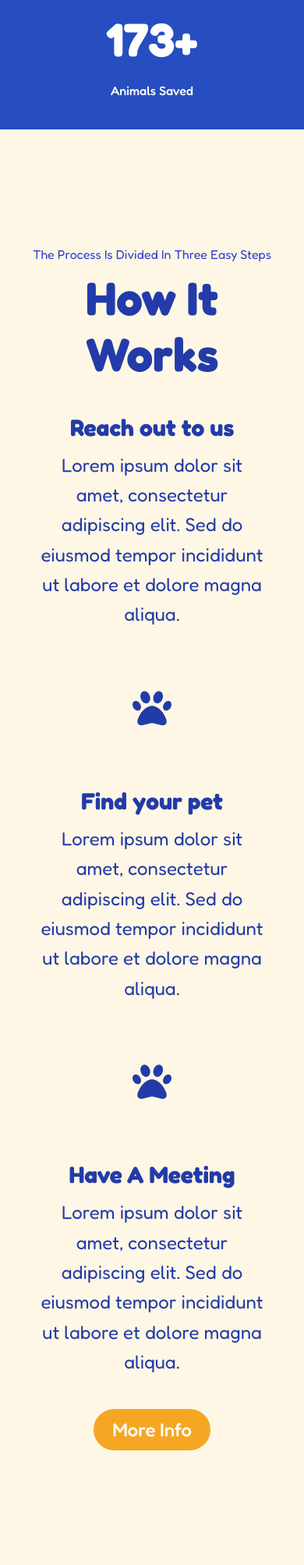
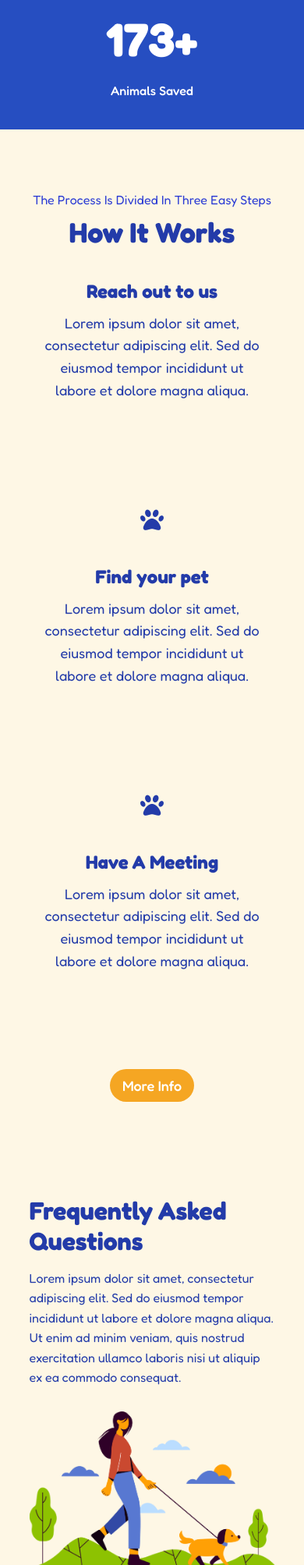
Before and after one commit to Alex-Shanley/Pawfect-Match, a Flask app: page / in a window 390 px wide. Shown: the part 860-2867 px from the top of the page at 78% size. Run offline with Flask 3, Linux system fonts and the light colour scheme; data that the repository does not hold is empty; some libraries are stand-ins or nearby versions.

Commit message:
responsive 2

```diff
--- a/static/css/style.css
+++ b/static/css/style.css
@@ -1362,57 +1362,56 @@ input[type="checkbox"] {
 
 
 
-@media (max-width: 1024px) {
-  .how-it-works {
-    padding: 0 20px;
-    gap: 30px;
+@media (max-width: 992px) {
+  .title {
+    font-size: 48px;
   }
-
-  .how-step {
-    flex: 1 1 45%;
-    padding: 25px 20px;
+  .step p {
+    font-size: 20px;
+    padding: 0 8px;
   }
-
-  .how-step-title {
-    font-size: 24px;
+  .paw-print {
+    font-size: 40px;
   }
-
-  .how-step-description {
-    font-size: 16px;
+  .more-info button {
+    font-size: 20px;
+    padding: 10px 20px;
   }
 }
 
-@media (max-width: 768px) {
-  .how-it-works {
+
+@media (max-width: 600px) {
+  .how-we-work {
+    padding: 80px 15px;
+  }
+  .title {
+    font-size: 36px;
+  }
+  .steps {
     flex-direction: column;
-    padding: 0 15px;
-    gap: 25px;
+    gap: 40px;
+    margin-top: 20px;
   }
-
-  .how-step {
-    flex: 1 1 100%;
-    padding: 20px 15px;
+  .step-wrapper {
+    max-width: 100%;
+    padding: 0 10px;
   }
-
-  .how-step-title {
-    font-size: 22px;
+  .step h3 {
+    font-size: 24px;
   }
-
-  .how-step-description {
-    font-size: 15px;
+  .step p {
+    font-size: 18px;
+    padding: 0 5px;
+  }
+  .paw-print {
+    font-size: 30px;
+    margin: 0 5px;
+  }
+  .more-info {
+    margin-top: 30px;
+  }
+  .more-info button {
+    font-size: 18px;
+    padding: 10px 16px;
   }
 }
-
-@media (max-width: 480px) {
-  .how-step-icon {
-    font-size: 40px;
-  }
-
-  .how-step-title {
-    font-size: 20px;
-  }
-
-  .how-step-description {
-    font-size: 14px;
-  }
-}
```
